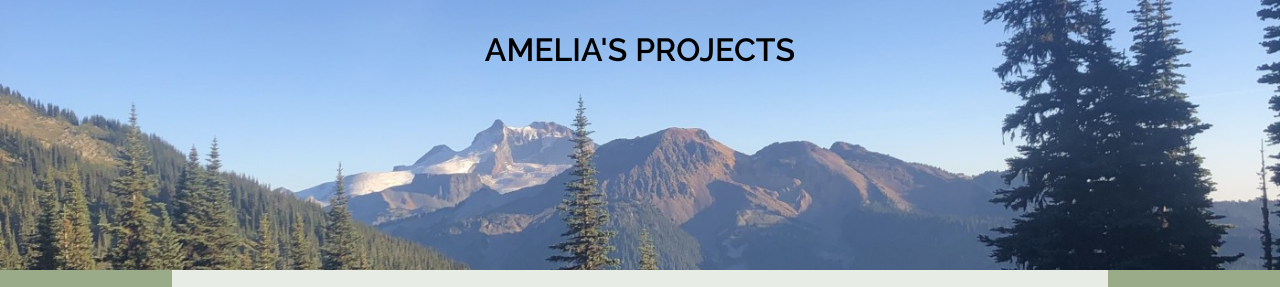
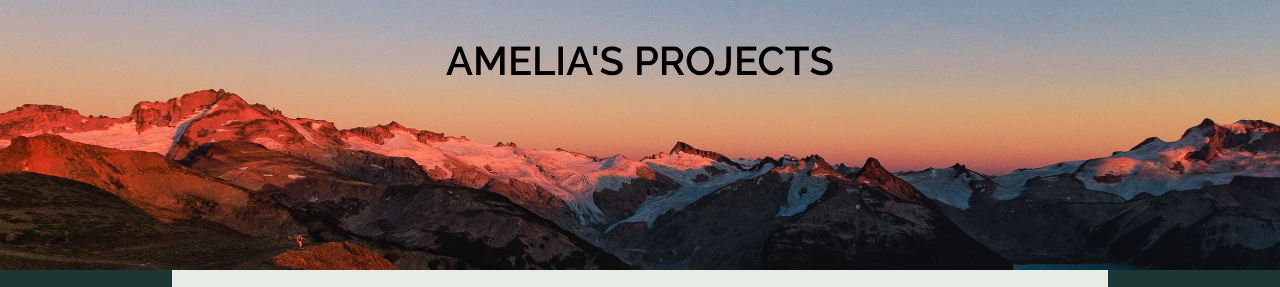
Before and after one commit to a-pfohl/a-pfohl.github.io, a plain HTML site: page index.html in a window 1280 px wide. Shown: the top 287 px of the page. Drawn offline with Linux system fonts and the light colour scheme.

Commit message:
Update style.css

```diff
--- a/style.css
+++ b/style.css
@@ -1,22 +1,26 @@
 body{
-    background-color: #9aab89;
+    background-color: #1B3633;
 }
 /*
 #013220 dark green
 #9aab89 sage green
 #ddead1 light green
 #e7ece4 really light green
+899BCD indigo
 */
 html, body {
     margin: 0px;
     padding: 0px;
+}
+h1{
+    font-size:40px;
 }
 header{
     width:100%;
     height:260px;
     text-align: center;
     padding-top: 10px;
-    background-image:url('mountains.jpg');
+    background-image:url('panorama_cropped.jpg');
     margin:0px;
     background-size:100%;
     background-repeat: no-repeat;
```
